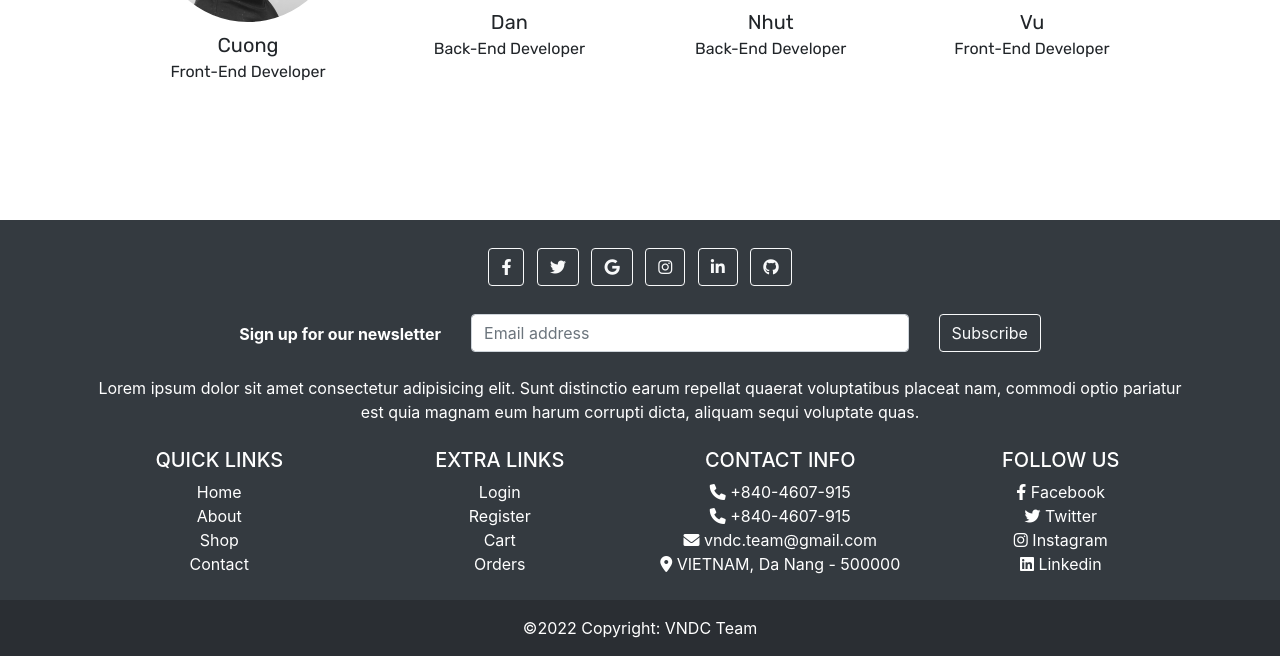
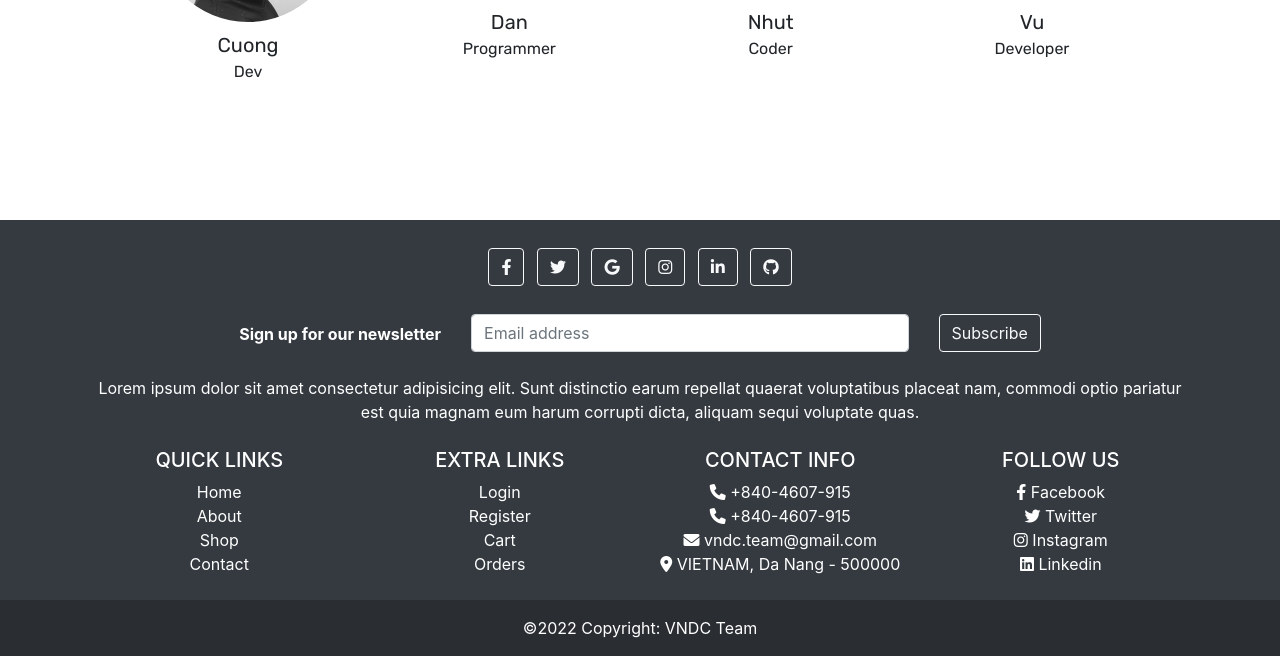
Before and after one commit to CuongXuanLe/VNDC-Tech-Store, a PHP site: page /about.php in a window 1280 px wide. Shown: the part 1280-1936 px from the top of the page. Run offline with PHP 8.4, Linux system fonts and the light colour scheme; the visitor is signed in with stand-in values (Sample User, id 1); data that the repository does not hold is empty; some web fonts are replaced.

Commit message:
fixed bugs in host

```diff
--- a/about.php
+++ b/about.php
@@ -46,7 +46,7 @@ if(!isset($user_id)){
       <div class="d-flex justify-content-center align-items-center h-100">
          <div class="text-center font-weight-bold font-rubik">
             <p class="text-uppercase text-white" style="font-size: 3.5rem;">about us</p>
-            <h4 class="text-dark"><a href="home.php" class="text-decoration-none text-white text-uppercase" style="font-weight:600" >home /</a> about </h4>
+            <h4 class="text-light"><a href="home.php" class="text-decoration-none text-white text-uppercase" style="font-weight:600" >home /</a> about </h4>
          </div>
       </div>
    <div>
@@ -82,19 +82,19 @@ if(!isset($user_id)){
          <div class="row p-0 d-flex flex-wrap my-5 justify-content-center align-items-center">
             <div class="col-lg-2 text-center font-rubik mx-4">
                <img src="images/cuong.jpg" alt="member-1 picture" class="rounded-circle img-fluid mb-2" style="filter: grayscale(100%);">
-               <p><span class="font-size-20">Cuong</span><br/>Front-End Developer</p>
+               <p><span class="font-size-20">Cuong</span><br/>Dev</p>
             </div>
             <div class="col-lg-2 text-center font-rubik mx-4">
                <img src="images/dan.jpg" alt="member-1 picture" class="rounded-circle img-fluid mb-2" style="filter: grayscale(100%);">
-               <p><span class="font-size-20">Dan</span><br/>Back-End Developer</p>
+               <p><span class="font-size-20">Dan</span><br/>Programmer</p>
             </div>
             <div class="col-lg-2 text-center font-rubik mx-4">
                <img src="images/nhut.jpg" alt="member-1 picture" class="rounded-circle img-fluid mb-2" style="filter: grayscale(100%);">
-               <p><span class="font-size-20">Nhut</span><br/>Back-End Developer</p>
+               <p><span class="font-size-20">Nhut</span><br/>Coder</p>
             </div>
             <div class="col-lg-2 text-center font-rubik mx-4">
                <img src="images/vu.jpg" alt="member-1 picture" class="rounded-circle img-fluid mb-2" style="filter: grayscale(100%);">
-               <p><span class="font-size-20">Vu</span><br/>Front-End Developer</p>
+               <p><span class="font-size-20">Vu</span><br/>Developer</p>
             </div>
          </div>
       </div>
--- a/config.php
+++ b/config.php
@@ -1,5 +1,5 @@
 <?php
-$conn = mysqli_connect('localhost','root','','shop_db') or die('connection failed');
-//$conn = mysqli_connect('fdb32.awardspace.net','4109627_4109627','Savanah1!','4109627_4109627') or die('connection failed');
+//$conn = mysqli_connect('localhost','root','','shop_db') or die('connection failed');
+$conn = mysqli_connect('fdb32.awardspace.net','4109627_4109627','Savanah1!','4109627_4109627') or die('connection failed');
 
 ?>
--- a/header.php
+++ b/header.php
@@ -52,7 +52,7 @@ if(isset($message)){
                <a class="nav-link pr-5 text-decoration-none text-dark font-rubik text-capitalize" href="shop.php">shop</a>
             </li>
             <li class="nav-item">
-               <a class="nav-link pr-5 text-decoration-none text-dark font-rubik text-capitalize" href="contact.php">contact</a>
+               <a class="nav-link pr-5 text-decoration-none text-dark font-rubik text-capitalize" href="contact.php">connect us</a>
             </li>
             <li class="nav-item">
                <a class="nav-link pr-5 text-decoration-none text-dark font-rubik text-capitalize" href="orders.php">order</a>
--- a/home.php
+++ b/home.php
@@ -63,14 +63,14 @@ if(isset($_POST['add_to_cart'])){
       <div class="mask" style="
          background-color: rgba(0, 0, 0, 0.3);
          height: 80vh;
-         background-image: url('https://mdbootstrap.com/img/Photos/Others/images/77.jpg');
+         background-image: url('https://images.unsplash.com/photo-1590212151175-e58edd96185b');
          background-repeat: no-repeat;
          background-size: cover;
          background-position: center center;">
          <div class="d-flex justify-content-center align-items-center h-100">
             <div class="text-white text-center">
                <h1>Welcome to our Website !</h1>
-               <p>Lorem ipsum dolor sit amet consectetur adipisicing elit. Excepturi, quod? Reiciendis ut porro iste totam.</p>
+               <p class="text-light">Pleaseee give us good markkkkkkk!</p>
                <a href="about.php" class="btn btn-primary font-rubik">Discover more</a>
             </div>
          </div>
--- a/orders.php
+++ b/orders.php
@@ -47,7 +47,7 @@ if(!isset($user_id)){
          <div class="d-flex justify-content-center align-items-center h-100">
             <div class="text-center font-weight-bold font-rubik">
                <p class="text-uppercase text-white" style="font-size: 3.5rem;">your orders</p>
-               <h4 class="text-dark"><a href="home.php" class="text-decoration-none text-white text-uppercase" style="font-weight:600" >home /</a> orders </h4>
+               <h4 class="text-light"><a href="home.php" class="text-decoration-none text-white text-uppercase" style="font-weight:600" >home /</a> orders </h4>
             </div>
          </div>
       <div>
```
Also changed, not shown: contact.php (+8 -8 lines), uploaded_img/iphone4.jpg (added).
